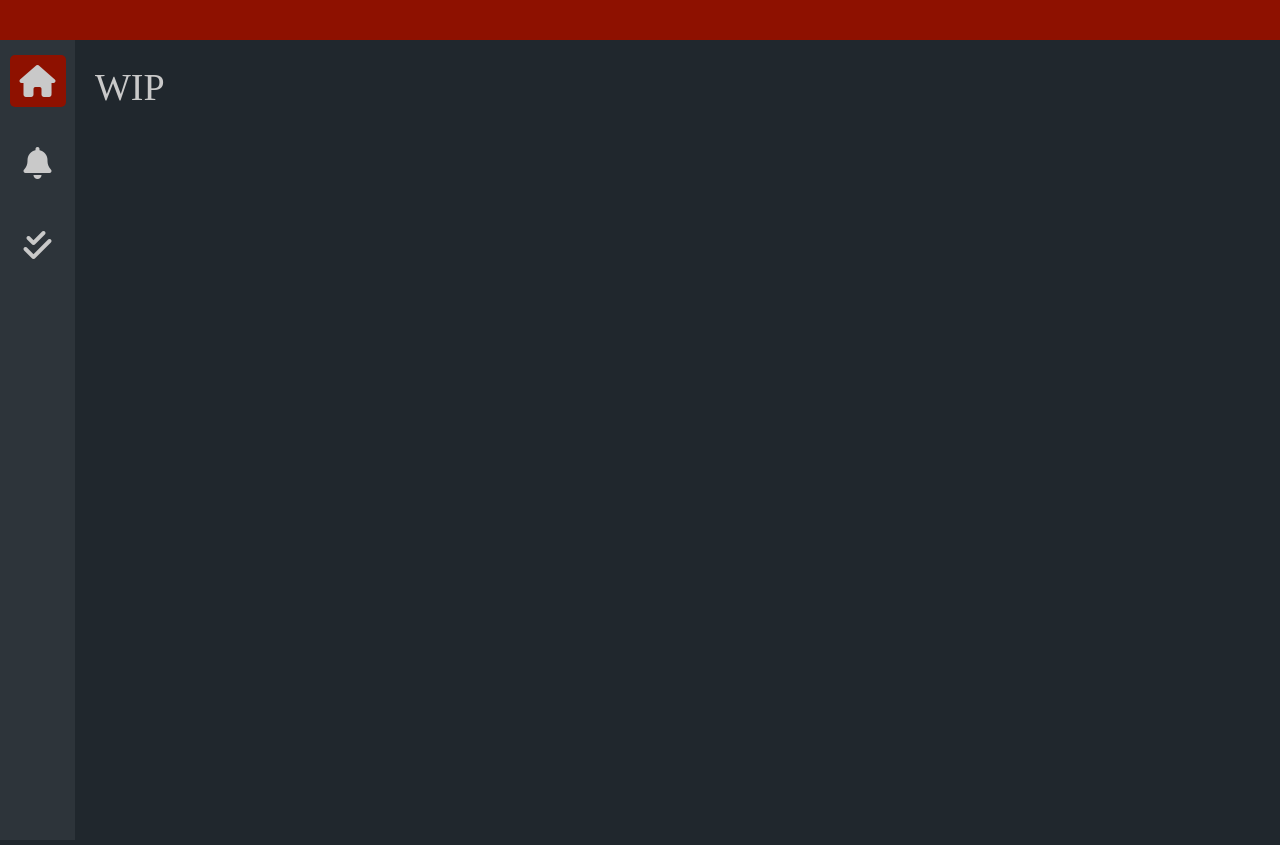
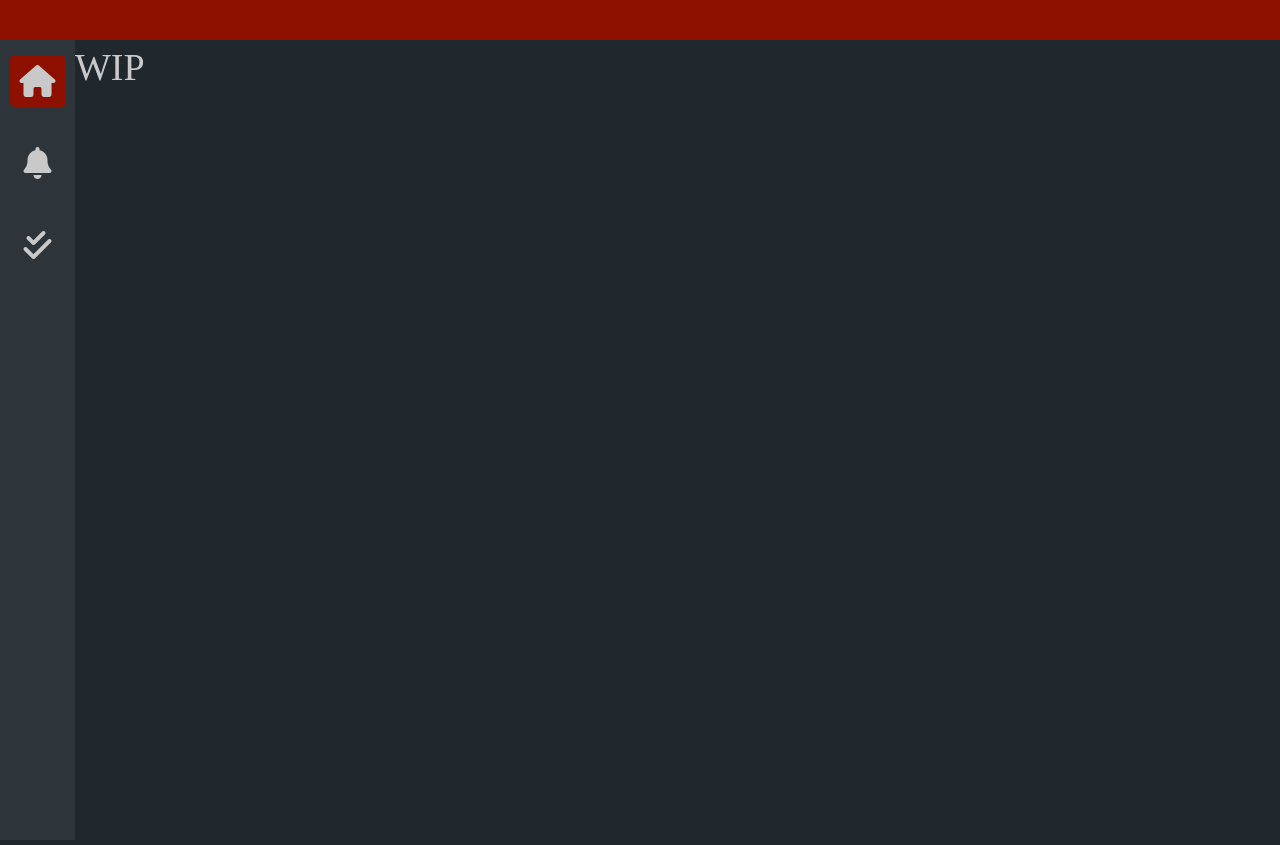
Before and after one commit to aklipfel/project-tracker, a Vue app: page /tasks in a window 1280 px wide. Built offline with nearby package versions, Linux system fonts and the light colour scheme.

Commit message:
CSS adjustments

```diff
--- a/src/App.vue
+++ b/src/App.vue
@@ -49,9 +49,9 @@ body {
 }
 
 .view{
-  padding:20px;
   padding-bottom:0px;
   margin-left: $nav_width;
+  height:100%;
 }
 
 h1 {
--- a/src/views/Home.vue
+++ b/src/views/Home.vue
@@ -49,6 +49,10 @@ export default {
 <style lang="scss">
 @import "@/assets/scss/_variables.scss";
 
+
+#home{
+  padding:20px;
+}
 .content {
   display: flex;
   height: 80vh;
```
